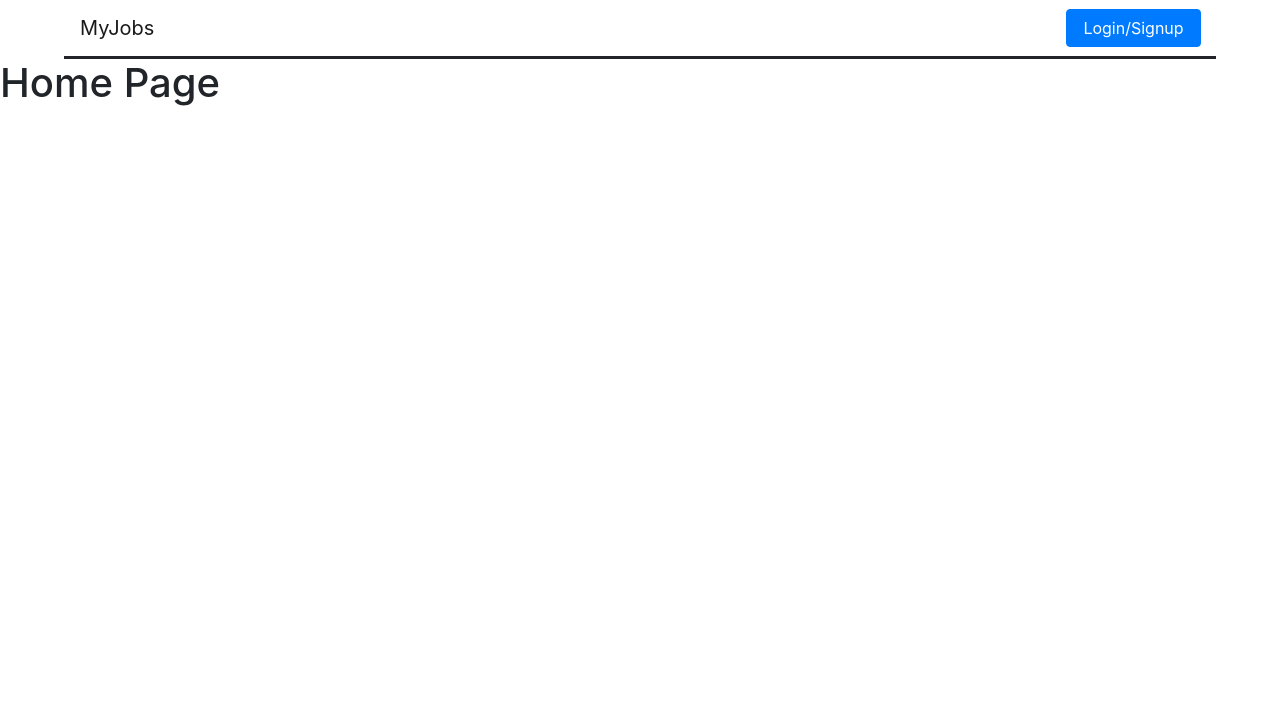
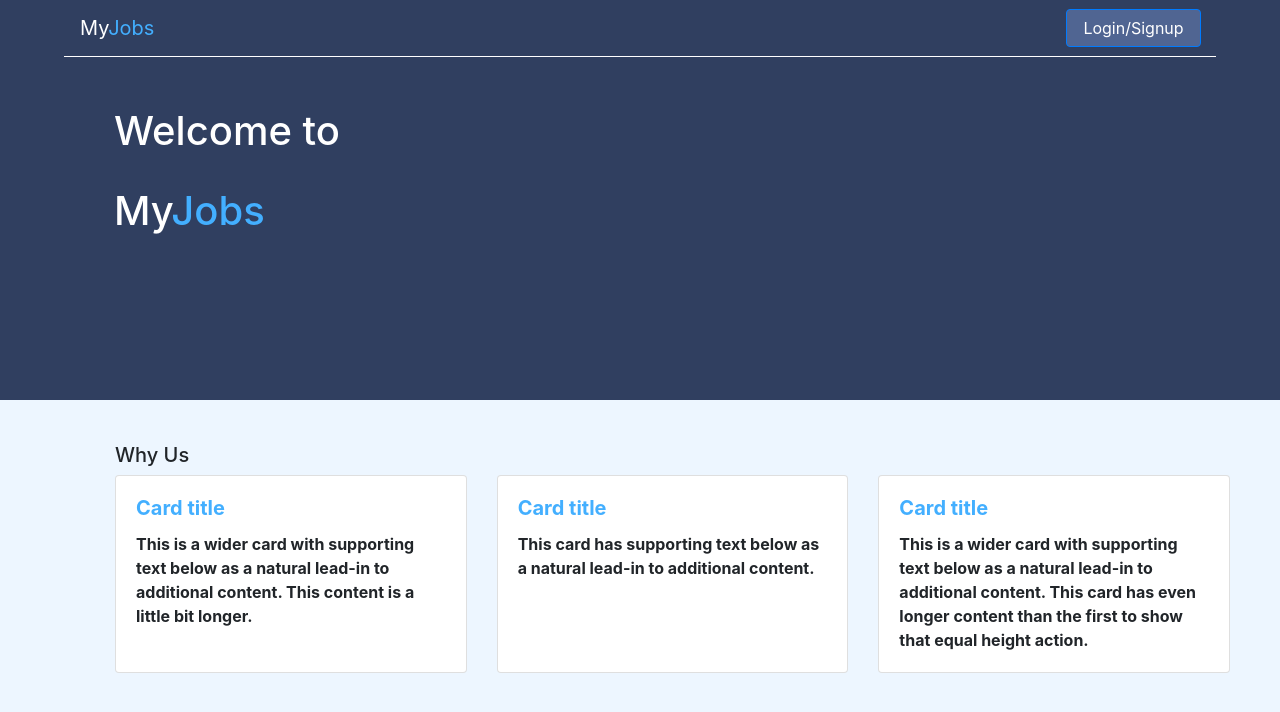
Before and after one commit to SeekerNik/Myjob, a React (Create React App) app: page / in a window 1280 px wide. Shown: the top 712 px of the page. Built offline with nearby package versions, Linux system fonts and the light colour scheme; no server answers.

Commit message:
adding CSS styling

```diff
--- a/src/components/App.js
+++ b/src/components/App.js
@@ -9,14 +9,25 @@ import ForgotPassword from "./ForgotPassword";
 import Recruiter from "./Recruiter";
 import Candidate from "./Candidate";
 import { Navbar, NavbarBrand, Button } from "react-bootstrap";
+import "../index.css";
 
 function App() {
   return (
-    <div>
-      <Navbar style={{ borderBottom: "3px solid", margin: "0 5%" }}>
-        <NavbarBrand>MyJobs</NavbarBrand>
+    <div class="main">
+      <div class="upper-half">
+        <Navbar
+          style={{ borderBottom: "1px solid", color: "white", margin: "0 5%" }}
+        >
+          <NavbarBrand>
+            <span style={{ color: "white" }}>My</span>
+            <span style={{ color: "#43AFFF" }}>Jobs</span>
+          </NavbarBrand>
           <div style={{ margin: "0 40%" }}></div>
-        <Button className="nav-item px-3" href="/login">
+          <Button
+            className="nav-item px-3"
+            style={{ backgroundColor: "#506592" }}
+            href="/login"
+          >
             Login/Signup
           </Button>
         </Navbar>
@@ -33,6 +44,8 @@ function App() {
           </AuthProvider>
         </Router>
       </div>
+      <div class="lower-half"></div>
+    </div>
   );
 }
 
--- a/src/components/Home.js
+++ b/src/components/Home.js
@@ -1,9 +1,57 @@
 import React from "react";
+import { Card, CardDeck } from "react-bootstrap";
 
 export default function Home() {
   return (
     <div>
-      <h1>Home Page</h1>
+      <div className="welcome">
+        <h1 style={{ color: "white" }}>Welcome to </h1>
+        <br></br>
+        <h1>
+          <span style={{ color: "white" }}>My</span>
+          <span style={{ color: "#43AFFF" }}>Jobs</span>
+        </h1>
+      </div>
+      <div className="why-us">
+        <h5>Why Us</h5>
+        <CardDeck>
+          <Card>
+            <Card.Body>
+              <Card.Title style={{ color: "#43AFFF", fontWeight: "bold" }}>
+                Card title
+              </Card.Title>
+              <Card.Text>
+                This is a wider card with supporting text below as a natural
+                lead-in to additional content. This content is a little bit
+                longer.
+              </Card.Text>
+            </Card.Body>
+          </Card>
+          <Card>
+            <Card.Body>
+              <Card.Title style={{ color: "#43AFFF", fontWeight: "bold" }}>
+                Card title
+              </Card.Title>
+              <Card.Text>
+                This card has supporting text below as a natural lead-in to
+                additional content.{" "}
+              </Card.Text>
+            </Card.Body>
+          </Card>
+          <Card>
+            <Card.Body>
+              <Card.Title style={{ color: "#43AFFF", fontWeight: "bold" }}>
+                Card title
+              </Card.Title>
+              <Card.Text>
+                This is a wider card with supporting text below as a natural
+                lead-in to additional content. This card has even longer content
+                than the first to show that equal height action.
+              </Card.Text>
+            </Card.Body>
+          </Card>
+        </CardDeck>
+      </div>
     </div>
   );
 }
--- a/src/index.css
+++ b/src/index.css
@@ -1,13 +1,38 @@
 body {
   margin: 0;
-  font-family: -apple-system, BlinkMacSystemFont, 'Segoe UI', 'Roboto', 'Oxygen',
-    'Ubuntu', 'Cantarell', 'Fira Sans', 'Droid Sans', 'Helvetica Neue',
-    sans-serif;
-  -webkit-font-smoothing: antialiased;
-  -moz-osx-font-smoothing: grayscale;
+  background-color: #EDF6FF !important;
 }
 
 code {
-  font-family: source-code-pro, Menlo, Monaco, Consolas, 'Courier New',
-    monospace;
+  font-family: source-code-pro, Menlo, Monaco, Consolas, 'Courier New', monospace;
 }
+
+.main, #root {
+  height: 100%;
+}
+
+html, body {
+  height: 100%;
+}
+
+.upper-half {
+  height: 50%;
+  background-color: #303F60;
+}
+
+.lower-half {
+  height: 50%;
+  background-color: #EDF6FF;
+}
+
+.welcome {
+  margin: 0px 5%;
+  padding: 50px;
+}
+
+.why-us {
+  padding: 50px;
+  margin-top: 100px;
+  margin-left: 65px;
+  font-weight: bold;
+}
```
Also changed, not shown: 1 other file (tests, documents, lock files or other folders). Lines whose indentation alone changed are shown as unchanged.
